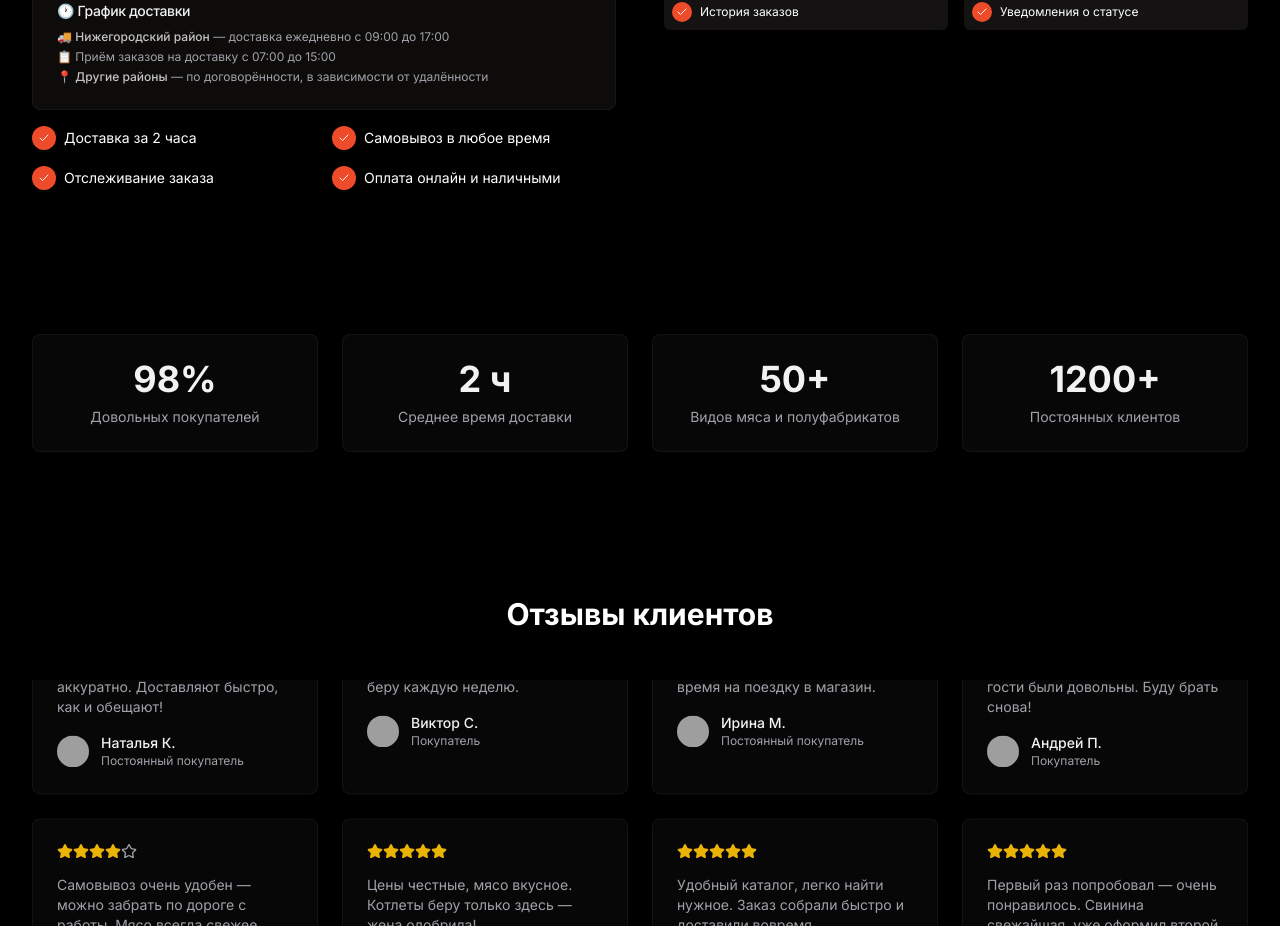
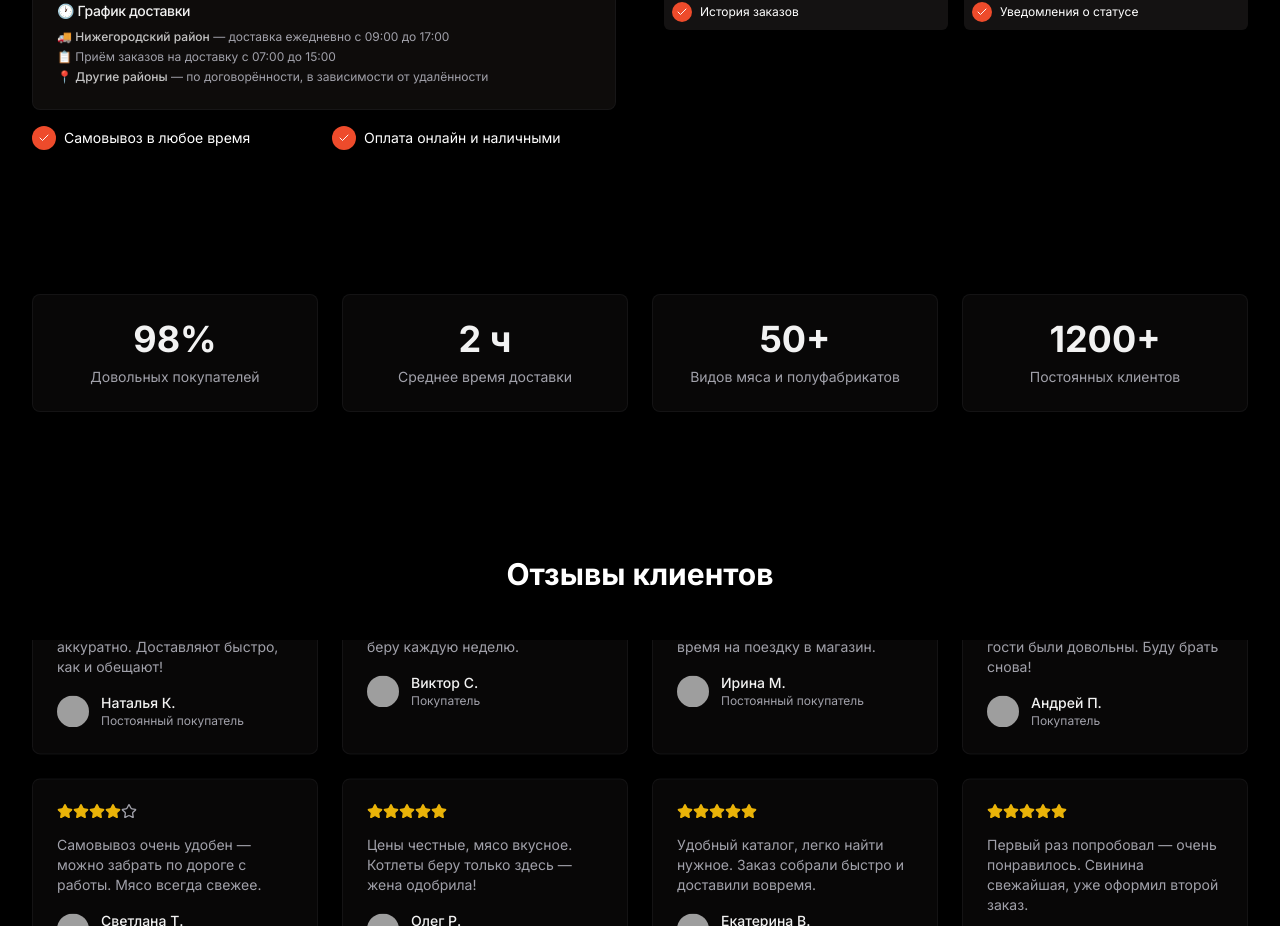
Before and after one commit to pr-poehali-dev/smart-home-automation-53, a React (Vite) app: page / in a window 1280 px wide. Shown: the part 2677-3603 px from the top of the page. Built offline with nearby package versions, Linux system fonts and the light colour scheme; grey boxes are pictures that could not be loaded.

Commit message:
Удалены плашки доставки и отслеживания

```diff
--- a/src/components/PersonalOsSection.tsx
+++ b/src/components/PersonalOsSection.tsx
@@ -27,9 +27,7 @@ export function PersonalOsSection() {
           </Card>
 
           <div className="grid grid-cols-1 md:grid-cols-2 gap-4">
-            <FeatureItem title="Доставка за 2 часа" />
             <FeatureItem title="Самовывоз в любое время" />
-            <FeatureItem title="Отслеживание заказа" />
             <FeatureItem title="Оплата онлайн и наличными" />
           </div>
         </div>
```
